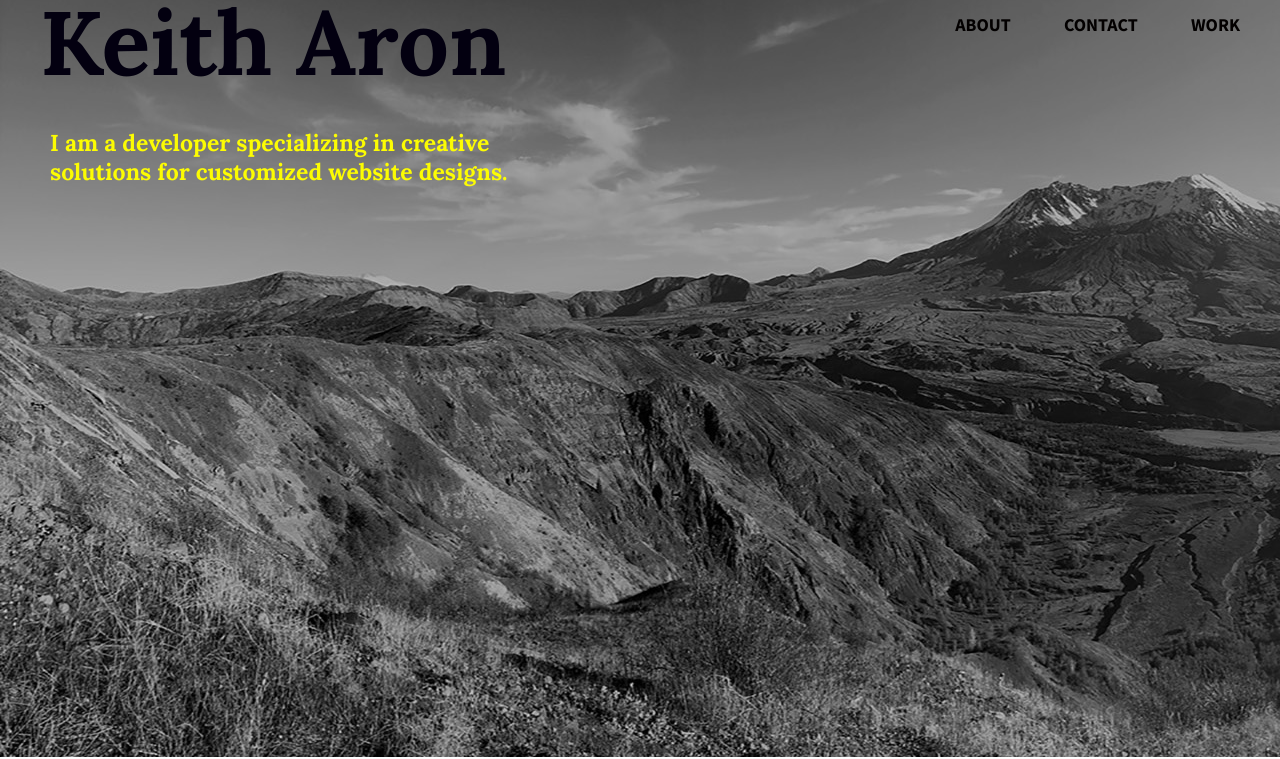
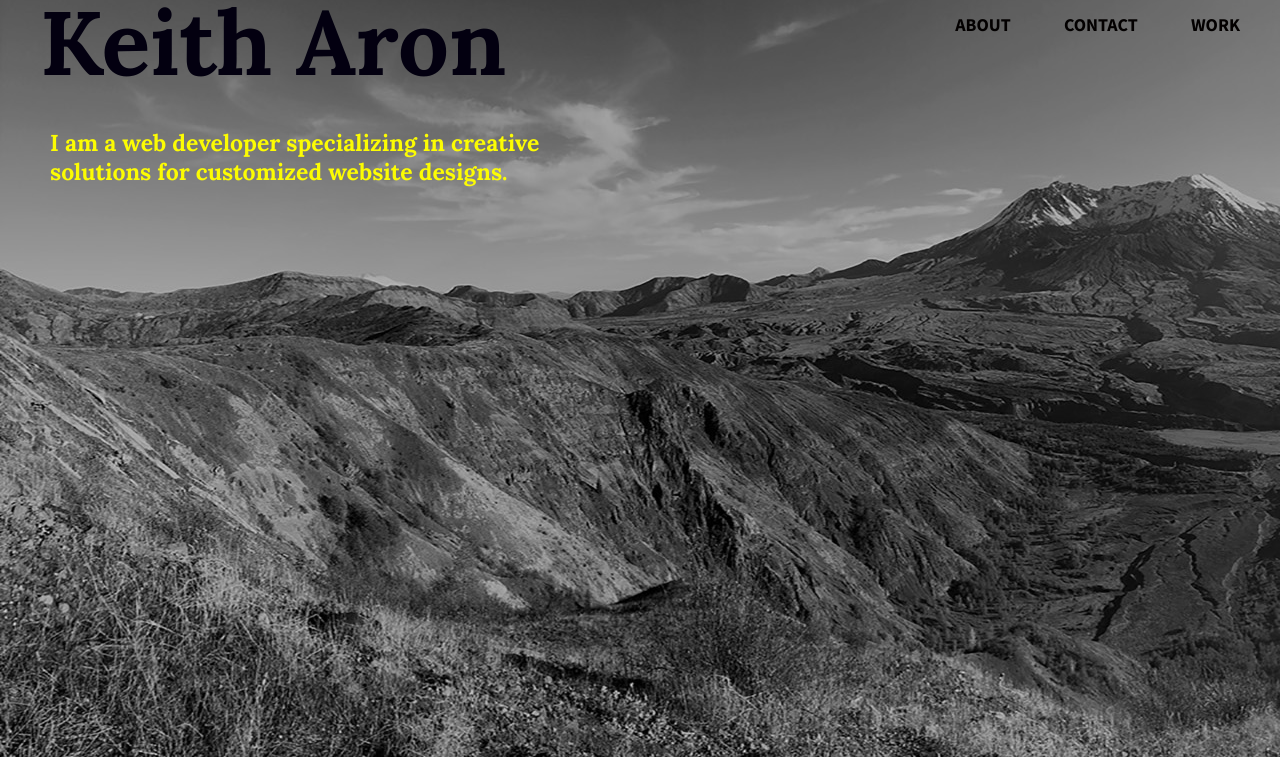
Before and after one commit to kjaron01/Website, a plain HTML site: page index.html in a window 1280 px wide. Shown: the part 43-802 px from the top of the page. Drawn offline with Linux system fonts and the light colour scheme.

Commit message:
conflict testing

```diff
--- a/index.html
+++ b/index.html
@@ -33,7 +33,7 @@
                     </ul>
                 </nav>
             </div>
-            <h2>I am a developer specializing in creative solutions for customized website designs.</h2>
+            <h2>I am a web developer specializing in creative solutions for customized website designs.</h2>
         </div>
         </header>
     <main>
```
